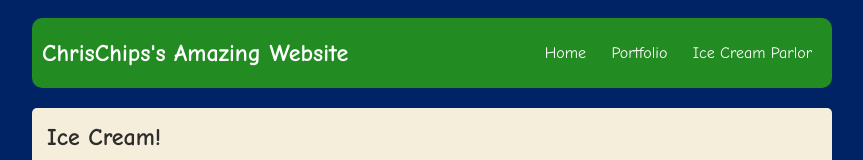
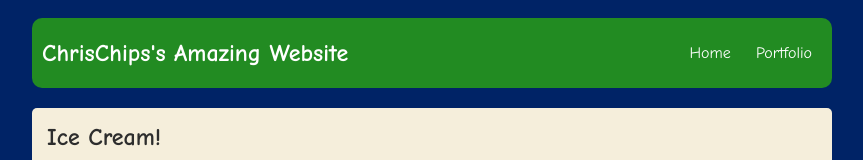
Before and after one commit to Sharpy796/Sharpy796.github.io, a plain HTML site: page projects/icecream/index.html in a window 1280 px wide. Shown: the top 160 px of the page, without its empty margins (208-1071 px from the left). Drawn offline with Linux system fonts and the light colour scheme.

Commit message:
Deleted another navbar link.

```diff
--- a/projects/icecream/index.html
+++ b/projects/icecream/index.html
@@ -170,7 +170,6 @@
                 <ul>
                     <li><a href="index.html">Home</a></li>
                     <li><a href="portfolio.html">Portfolio</a></li>
-                    <li><a href="icecream.html">Ice Cream Parlor</a></li>
                 </ul>
             </nav>
 
```
